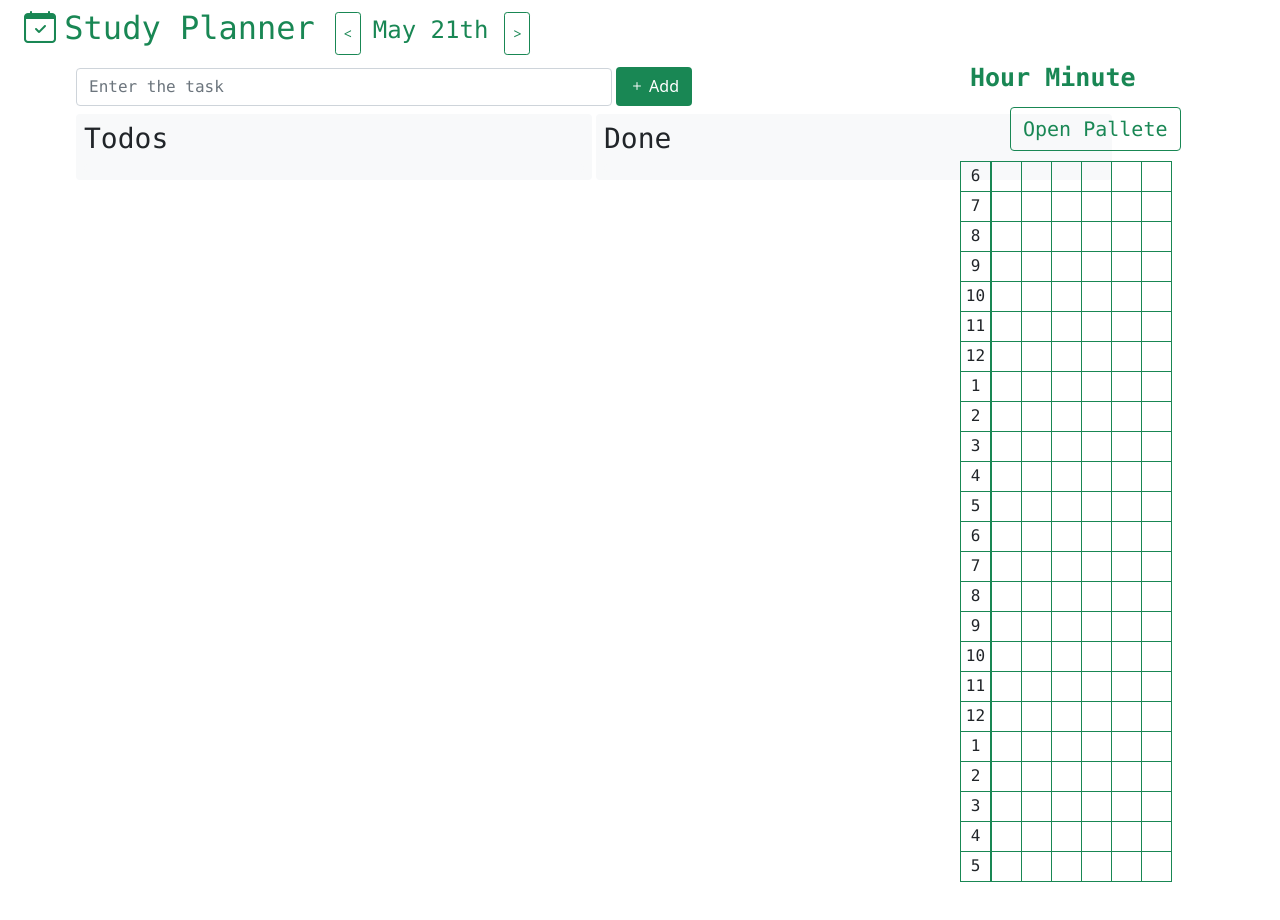
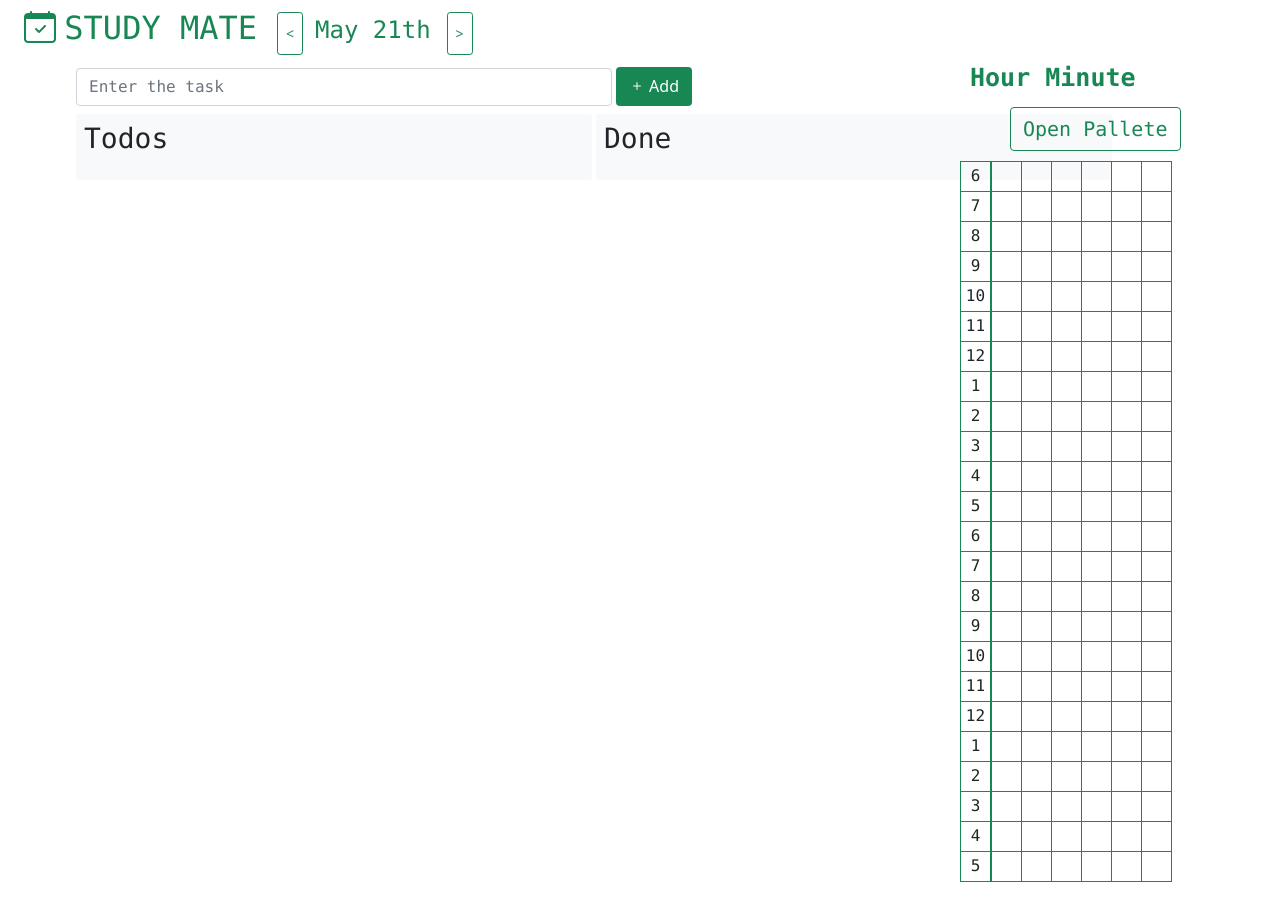
Before and after one commit to sth49/Final-Project, a plain HTML site: page 5.21.html in a window 1280 px wide. Drawn offline with nearby package versions, Linux system fonts and the light colour scheme.

Commit message:
Update 5.21.html

```diff
--- a/5.21.html
+++ b/5.21.html
@@ -82,7 +82,7 @@
         <div class="d-flex">
             <h2 class="text-success">
                 <i class="bi bi-calendar-check"></i>
-                <span class="font-monospace">Study Planner</span>
+                <span class="font-monospace">STUDY MATE</span>
             </h2>
 
 
```
